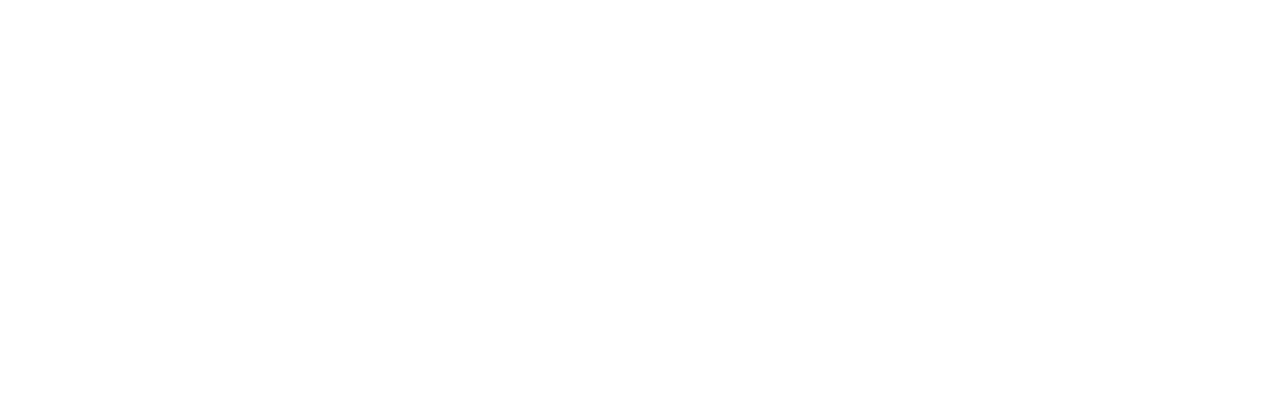
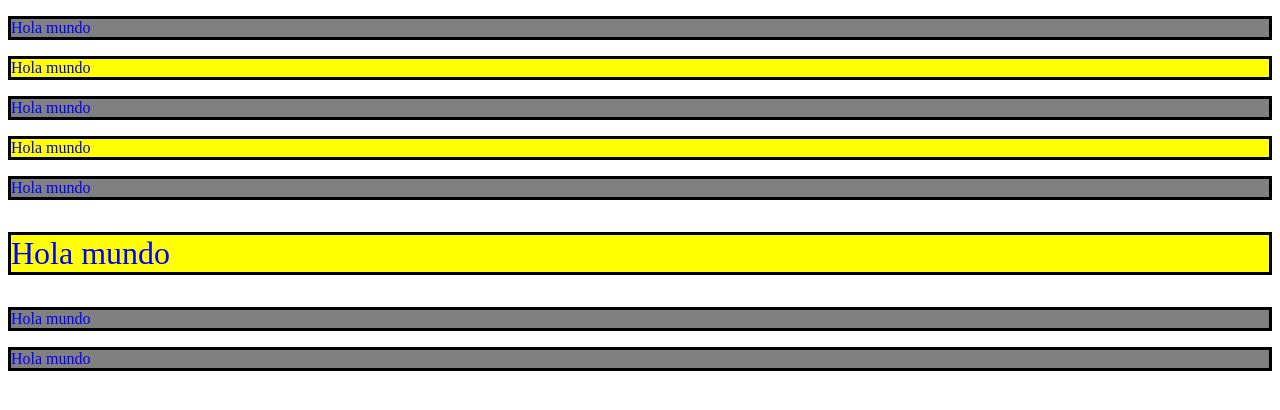
Before and after one commit to Hugo0430/Lenguaje-de-Marcas, a plain HTML site: page CSS/EJERCICIO 4/EJERCICIO 4.html in a window 1280 px wide. Drawn offline with Linux system fonts and the light colour scheme.

Commit message:
He hecho el ejercicio 4

```diff
--- a/CSS/EJERCICIO 4/EJERCICIO 4.html
+++ b/CSS/EJERCICIO 4/EJERCICIO 4.html
@@ -6,7 +6,34 @@
     <meta name="viewport" content="width=device-width, initial-scale=1.0">
     <title>Document</title>
 </head>
+<style>
+    p{border: solid black; color: blue; background-color: grey;}
+    p.parrafo{background-color: yellow;}
+    #sexto{font-size: 2em;}
+
+</style>
+
 <body>
+
+<p>Hola mundo</p>
+
+<p class="parrafo">Hola mundo</p>
+
+<p>Hola mundo</p>
+
+<p class="parrafo">Hola mundo</p>
+
+<p>Hola mundo</p>
+
+<p class="parrafo" id="sexto">Hola mundo</p>
+
+<p>Hola mundo</p>
+
+<p>Hola mundo</p>
+
+
+
+
 
 </body>
 </html>
```
